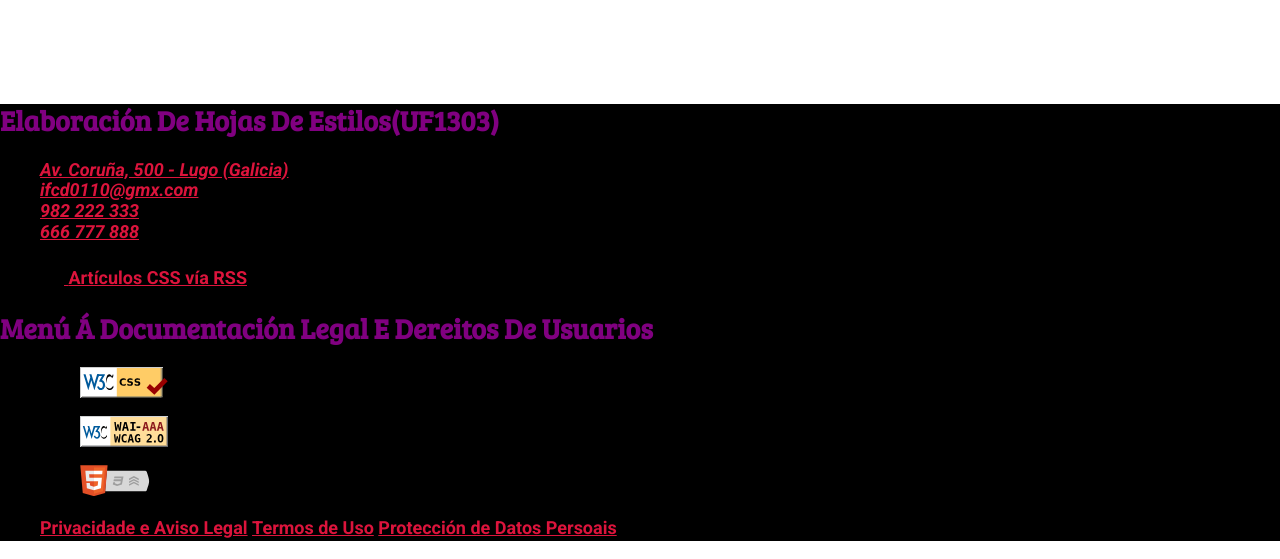
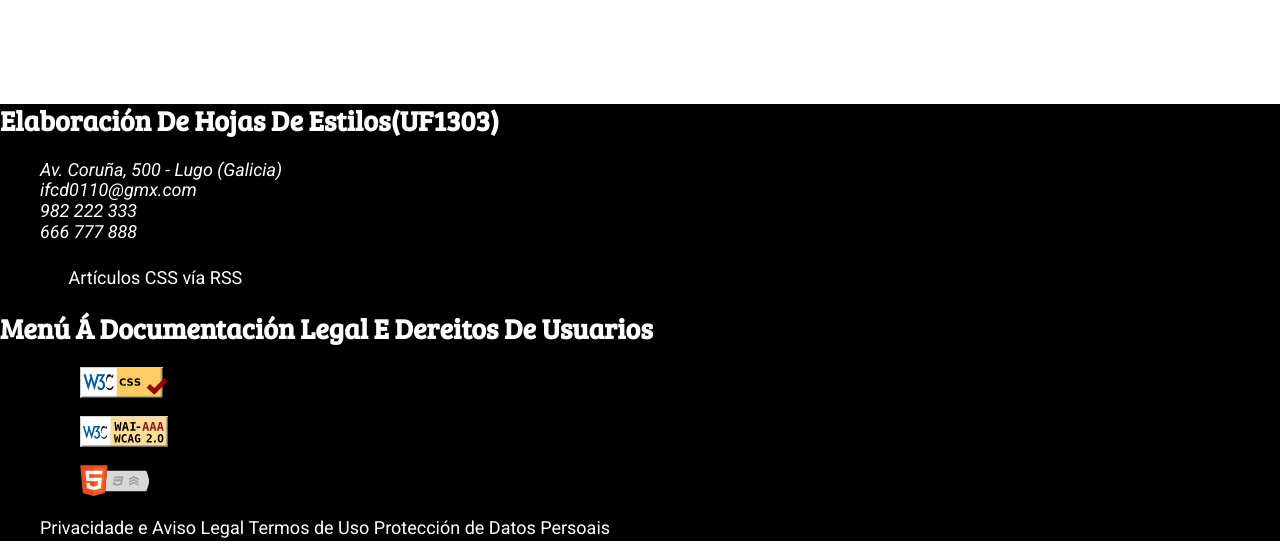
Before and after one commit to JavierCarrazana/uf1303, a PHP site: page /temas/textos.html in a window 1280 px wide. Shown: the part 2490-3049 px from the top of the page. Run offline with PHP 8.4, Linux system fonts and the light colour scheme; some libraries are stand-ins or nearby versions.

Commit message:
Update estilos.css

```diff
--- a/assets/css/estilos.css
+++ b/assets/css/estilos.css
@@ -43,10 +43,6 @@ h5,
 h6,
 a {
     color: rgb(220, 20, 60);
-}
-
-a {
-    font-weight: bold;
 }
 
 p,
@@ -172,8 +168,8 @@ posicion.article {
     position: relative;
 }
 
-/* =========== footer: validators =========== */
-/* Reglas comunes  88x31 ; 182x64 ; 88x31*/
+/* =========== footer =========== */
+/* Reglas comunes  88x31 */
 figure.w3c {
     width: 88px;
     height: 31px;
@@ -235,3 +231,9 @@ article.imagen p {
 article.imagen p {
     font-weight: 600;
 }
+footer h2, footer li a {
+    color: white;
+}
+footer li a {
+    text-decoration: none;
+}
```
